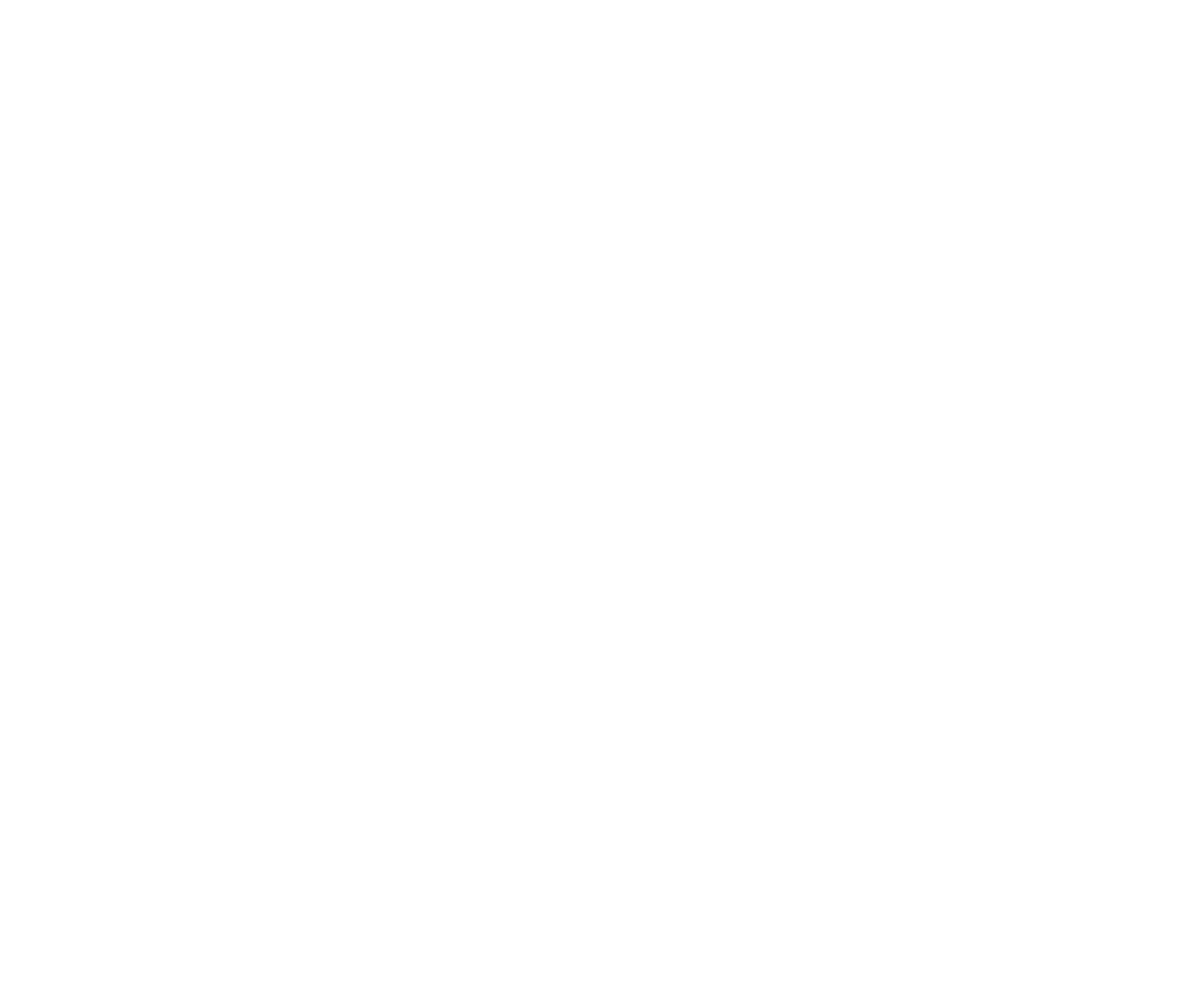
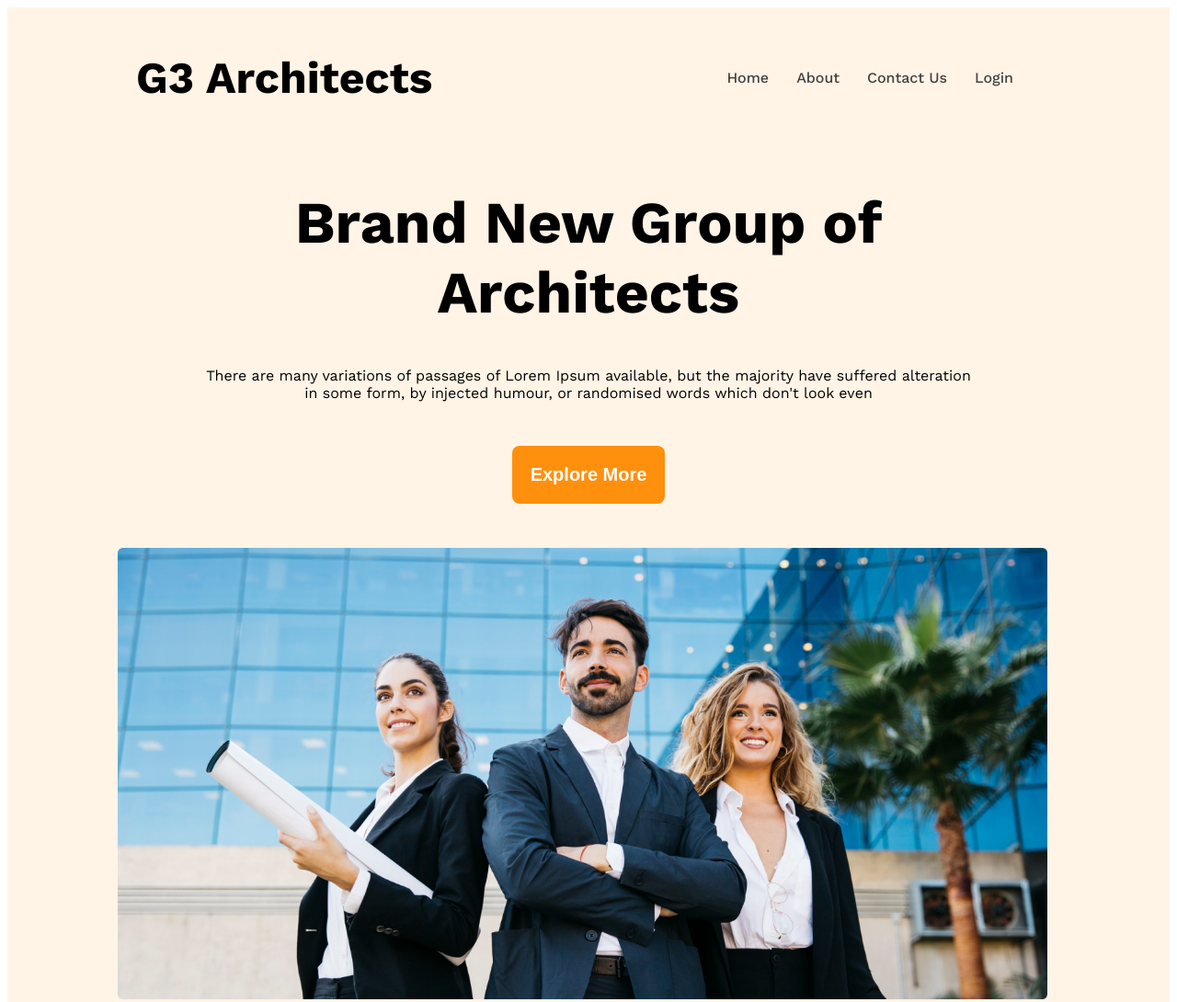
Before and after one commit to faruksiraje1469/g3-architects-webpage, a plain HTML site: page index.html in a window 1280 px wide. Shown: the top 1090 px of the page at 92% size. Before the commit the page ends 800 px from the top, so only its background shows below. Drawn offline with nearby package versions, Linux system fonts and the light colour scheme.

Commit message:
added all files

```diff
--- a/index.html
+++ b/index.html
@@ -1,12 +1,52 @@
 <!DOCTYPE html>
 <html lang="en">
+
 <head>
     <meta charset="UTF-8">
     <meta name="viewport" content="width=device-width, initial-scale=1.0">
     <title>G3 Architects</title>
     <link rel="stylesheet" href="style/g3_archi_style.css">
 </head>
-<body>
+
+<body class="work-sans-font">
+    <header class="bg-light">
+        <nav class="navbar display-flex">
+          <h3 class="brand">G3 Architects</h3>
+
+            <ul class="nav-links display-flex">
+                <li class="nav-item"><a href="" class="nav-link text-gray">Home</a></li>
+                <li class="nav-item"><a href="" class="nav-link text-gray">About</a></li>
+                <li class="nav-item"><a href="" class="nav-link text-gray">Contact Us</a></li>
+                <li class="nav-item"><a href="" class="nav-link text-gray">Login</a></li>
+
+            </ul>
+
+        </nav>
+
+        <div class="banner">
+           <div class="banner-content">
+             <h1 class="banner-title">Brand New Group of Architects</h1>
+             <p class="banner-description">There are many variations of passages of Lorem Ipsum available, but the
+                majority have suffered alteration in some form, by injected humour, or randomised words which don't look
+                even</p>
+                <button class="btn-primary">Explore More</button>
+
+           </div>
+           <img class="banner-img" src="images/banner.png" alt="">
+
+
+        </div>
+
+    </header>
+
+    <main>
+
+    </main>
+
+    <footer>
+
+    </footer>
 
 </body>
+
 </html>
--- a/style/g3_archi_style.css
+++ b/style/g3_archi_style.css
@@ -0,0 +1,87 @@
+@import url('https://fonts.googleapis.com/css2?family=Work+Sans:ital,wght@0,100..900;1,100..900&display=swap');
+
+
+.work-sans-font {
+  font-family: "Work Sans", serif;
+  font-optical-sizing: auto;
+  font-weight: 400;
+  font-style: normal;
+}
+/* shared style */
+.display-flex{
+    display: flex;
+}
+.text-gray{
+    color:#424242
+}
+.text-light-gray{
+    color: #727272;
+
+}
+.bg-light{
+    background-color: rgba(255, 144, 14, 0.1);
+}
+.btn-primary{
+    background-color: #FF900E;
+    color: white;
+    padding: 20px;
+    font-size: 1.25rem;
+    font-weight: 600;
+    margin-top: 2rem;
+    margin-bottom: 3rem;
+    border-radius: 8px;
+    border: none;
+}
+
+
+
+/* header style */
+
+
+
+
+/* navbar style */
+.navbar{
+    justify-content: space-around;
+    align-items: center;
+}
+.brand{
+    font-weight: 700;
+    font-size: 3rem;
+}
+.nav-item{
+    list-style:none;
+    margin-right:30px
+}
+.nav-link{
+    text-decoration: none ;
+    font-weight: 500;
+
+}
+.navbar, .banner{
+    max-width: 1440px;
+    margin: 0 auto;
+}
+
+
+/* banner style */
+.banner-content{
+    max-width: 850px;
+    margin: 0 auto;
+    text-align: center;
+
+}
+.banner-title{
+    font-weight: 700;
+    font-size: 4rem;
+}
+.banner-img{
+    height: 100%;
+    width: 80%;
+    margin-left: 120px;
+
+}
+
+@media screen and (max-width:576) {
+
+}
```
